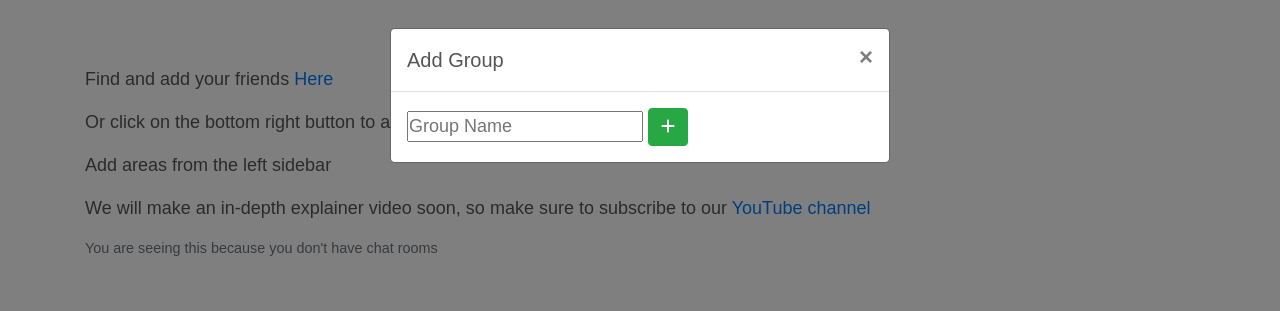
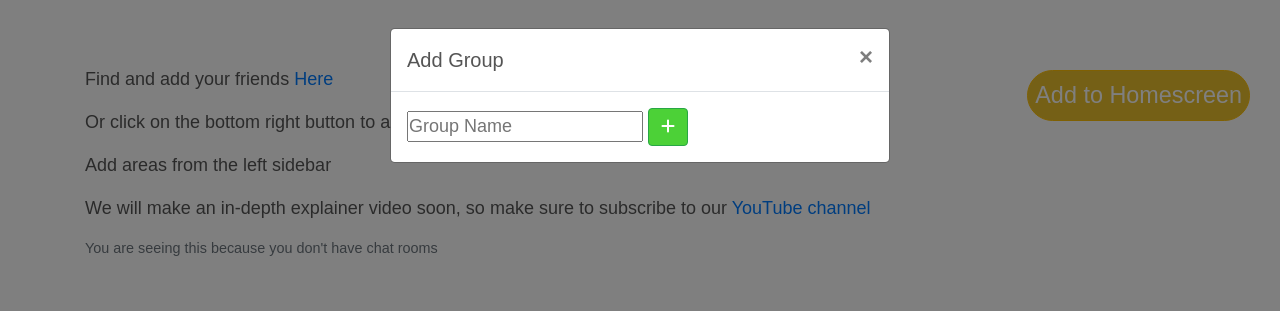
Before and after one commit to zeyad-shaban/Orgachat, a Django app: page / in a window 1280 px wide, after a click on "Add Group". Shown: the top 311 px of the page. Run offline with Django 3.2, Linux system fonts and the light colour scheme; the visitor is signed in with stand-in values (Sample User, id 1); data that the repository does not hold is empty; some libraries are stand-ins or nearby versions.

Commit message:
Added "Add to homescreen" button

```diff
--- a/chat/templates/chat/home.html
+++ b/chat/templates/chat/home.html
@@ -11,7 +11,8 @@
     <p>Find and add your friends <a href="{% url 'users:all_users' %}">Here</a></p>
     <p>Or click on the bottom right button to add a chat group</p>
     <p>Add areas from the left sidebar</p>
-    <p>We will make an in-depth explainer video soon, so make sure to subscribe to our <a href="https://www.youtube.com/channel/UCLb42dgmeMCA0gYP_1P6EzA">YouTube channel</a></p>
+    <p>We will make an in-depth explainer video soon, so make sure to subscribe to our <a
+            href="https://www.youtube.com/channel/UCLb42dgmeMCA0gYP_1P6EzA">YouTube channel</a></p>
     <small class="form-text text-muted">You are seeing this because you don't have chat rooms</small>
     <br>
     <br>
@@ -30,8 +31,13 @@
     {% endfor %}
 </div>
 <button type="button" class="btn btn-success" onclick="openModal('#addGroup')"
-    style="border-radius: 50%; padding: 7px; position: absolute; bottom: 30px; right: 30px; font-size: 130%">
+    style="border-radius: 200px; padding: 7px; position: absolute; bottom: 30px; right: 30px; font-size: 130%">
     <i class="fas fa-plus"></i> Add Group
+</button>
+<button type="button" class="btn btn-warning text-white"
+    style="border-radius: 200px; padding: 7px; position: absolute; top: 70px; right: 30px; font-size: 130%"
+    id="addToHomescreen">Add
+    to Homescreen
 </button>
 <div class="modal fade" id="addGroup" tabindex="-1" role="dialog" aria-labelledby="addGroupLabel" aria-hidden="true">
     <div class="modal-dialog modal-dialog-scrollable">
@@ -53,4 +59,33 @@
         </div>
     </div>
 </div>
+<script>
+    let deferredPrompt;
+    const addBtn = document.querySelector('#addToHomescreen');
+    // addBtn.style.display = 'none';
+    window.addEventListener('beforeinstallprompt', (e) => {
+        // Prevent Chrome 67 and earlier from automatically showing the prompt
+        e.preventDefault();
+        // Stash the event so it can be triggered later.
+        deferredPrompt = e;
+        // Update UI to notify the user they can add to home screen
+        addBtn.style.display = 'block';
+
+        addBtn.addEventListener('click', (e) => {
+            // hide our user interface that shows our A2HS button
+            // addBtn.style.display = 'none';
+            // Show the prompt
+            deferredPrompt.prompt();
+            // Wait for the user to respond to the prompt
+            deferredPrompt.userChoice.then((choiceResult) => {
+                if (choiceResult.outcome === 'accepted') {
+                    console.log('User accepted the A2HS prompt');
+                } else {
+                    console.log('User dismissed the A2HS prompt');
+                }
+                deferredPrompt = null;
+            });
+        });
+    });
+</script>
 {% endblock content %}
--- a/static/chat/css/main.css
+++ b/static/chat/css/main.css
@@ -56,3 +56,12 @@ body {
     max-width: 100%;
     max-height: 100%;
 }
+
+/* ------Buttons------- */
+.btn-success {
+    background-color: #4CD137;
+}
+
+.btn-warning {
+    background-color: #EBC12C;
+}
```
Also changed, not shown: chat/static/chat/css/main.css (+9 -0 lines), chat/static/chat/favicons/site.webmanifest, static/chat/favicons/site.webmanifest.
